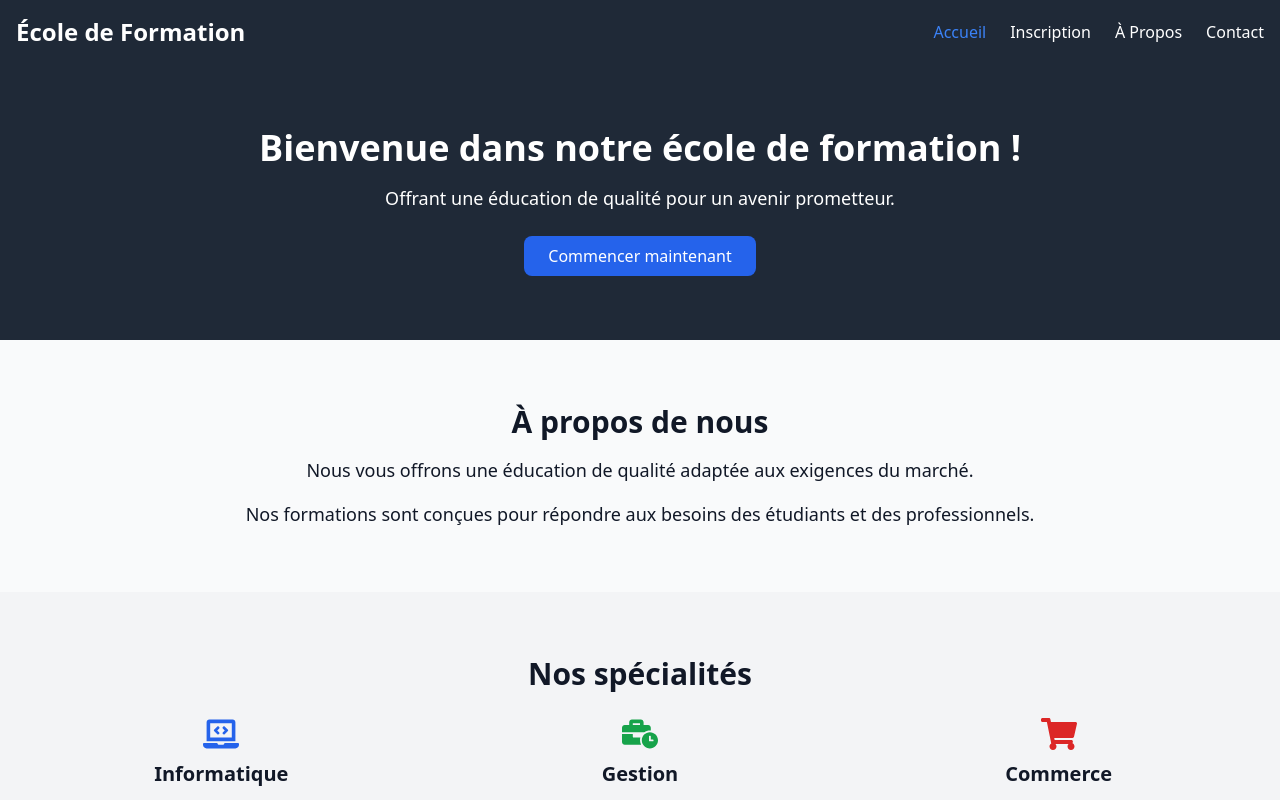
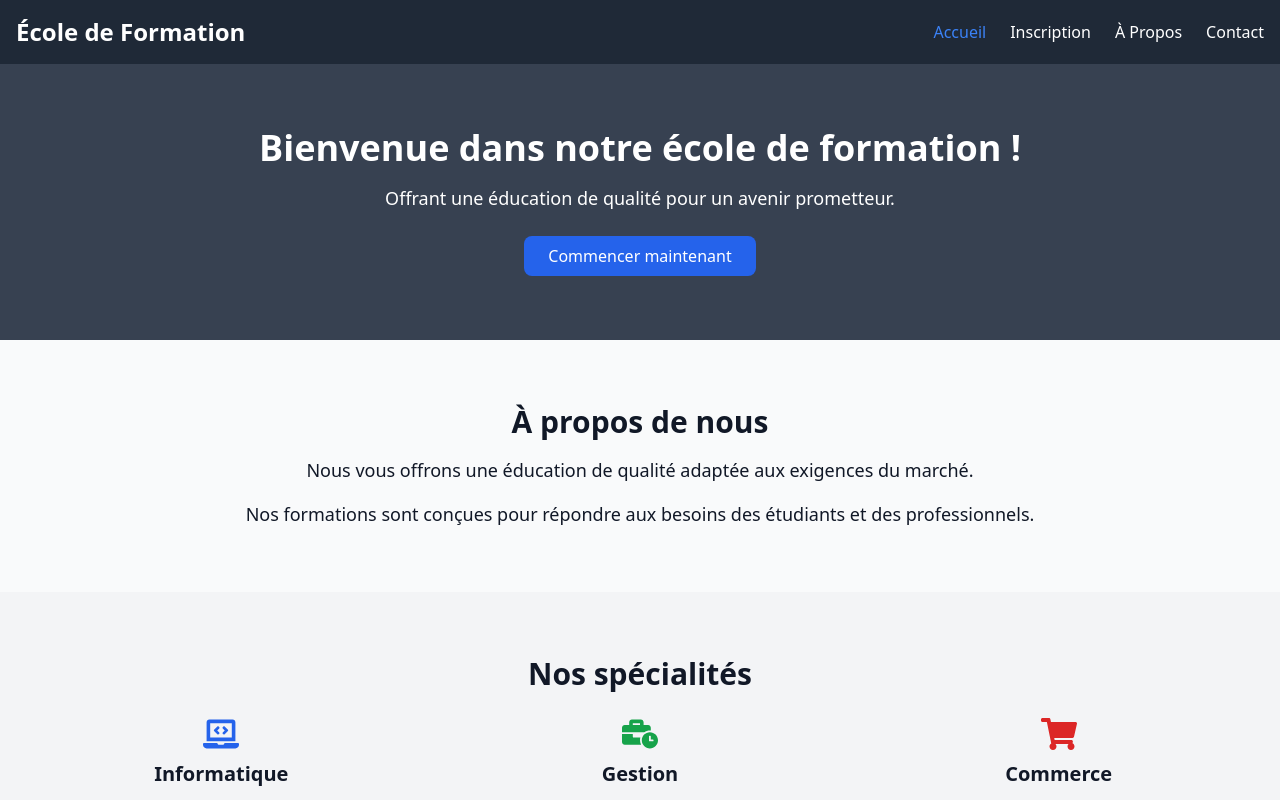
Before and after one commit to vincie236/site-ecole-de-formation, a React (Create React App) app: page / in a window 1280 px wide. Shown: the top 800 px of the page. Built offline with nearby package versions, Linux system fonts and the light colour scheme.

Commit message:
Updating file Acceuil

```diff
--- a/src/pages/Accueil.js
+++ b/src/pages/Accueil.js
@@ -18,7 +18,7 @@ function Accueil() {
     <div className="text-gray-900 bg-gray-50">
       {/* Header */}
       <motion.header
-        className="py-16 text-center text-white bg-gray-800"
+        className="py-16 text-center text-white bg-gray-700"
         initial={{ opacity: 0, y: -50 }}
         animate={{ opacity: 1, y: 0 }}
         transition={{ duration: 0.8 }}
```
